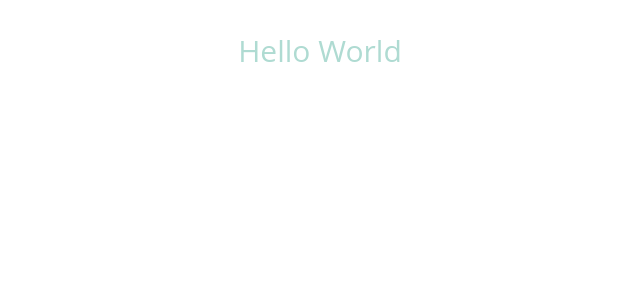
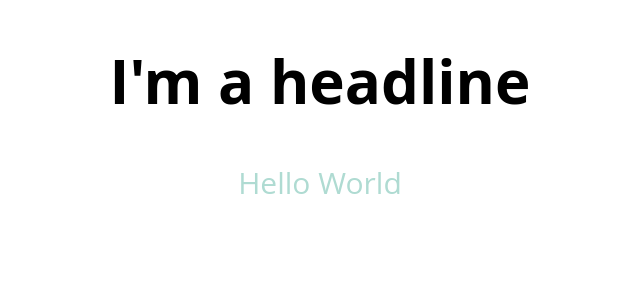
Before and after one commit to klupsky/samesame_next, a Next.js app: page / in a window 1280 px wide. Shown: the top 300 px of the page, without its empty margins (320-960 px from the left). Built offline with nearby package versions, Linux system fonts and the light colour scheme.

Commit message:
updated: readme

```diff
--- a/pages/index.js
+++ b/pages/index.js
@@ -1,9 +1,11 @@
 import styled from 'styled-components';
 import { device } from '@/styles/BreakPoints';
+import { Headline } from '@/styles/BaseStyles';
 
 export default function Home() {
    return (
       <div>
+         <Headline>I'm a headline</Headline>
          <Paragraph>Hello World</Paragraph>
       </div>
    );
--- a/styles/BaseStyles.jsx
+++ b/styles/BaseStyles.jsx
@@ -1,7 +1,13 @@
 // This is optional, but can be used to create base styles
-import styled from 'styled-components';
+import styled, { css } from 'styled-components';
+
+// Define new const with bold style
+const headingStyle = css`
+   font-weight: bold;
+`;
 
 export const Headline = styled.h1`
+   ${headingStyle}
+   text-align: center;
    font-size: 60px;
-   color: red;
 `;
```
Also changed, not shown: 1 other file (tests, documents, lock files or other folders).
